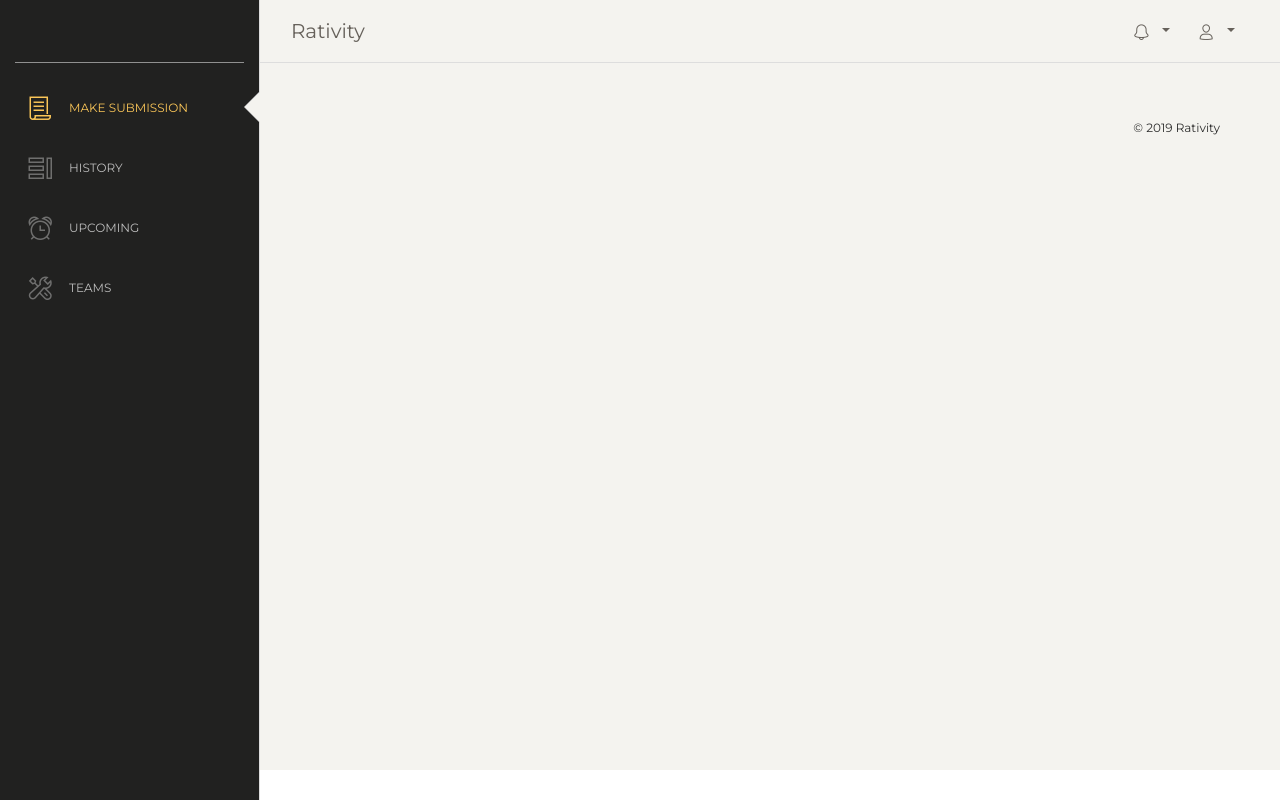
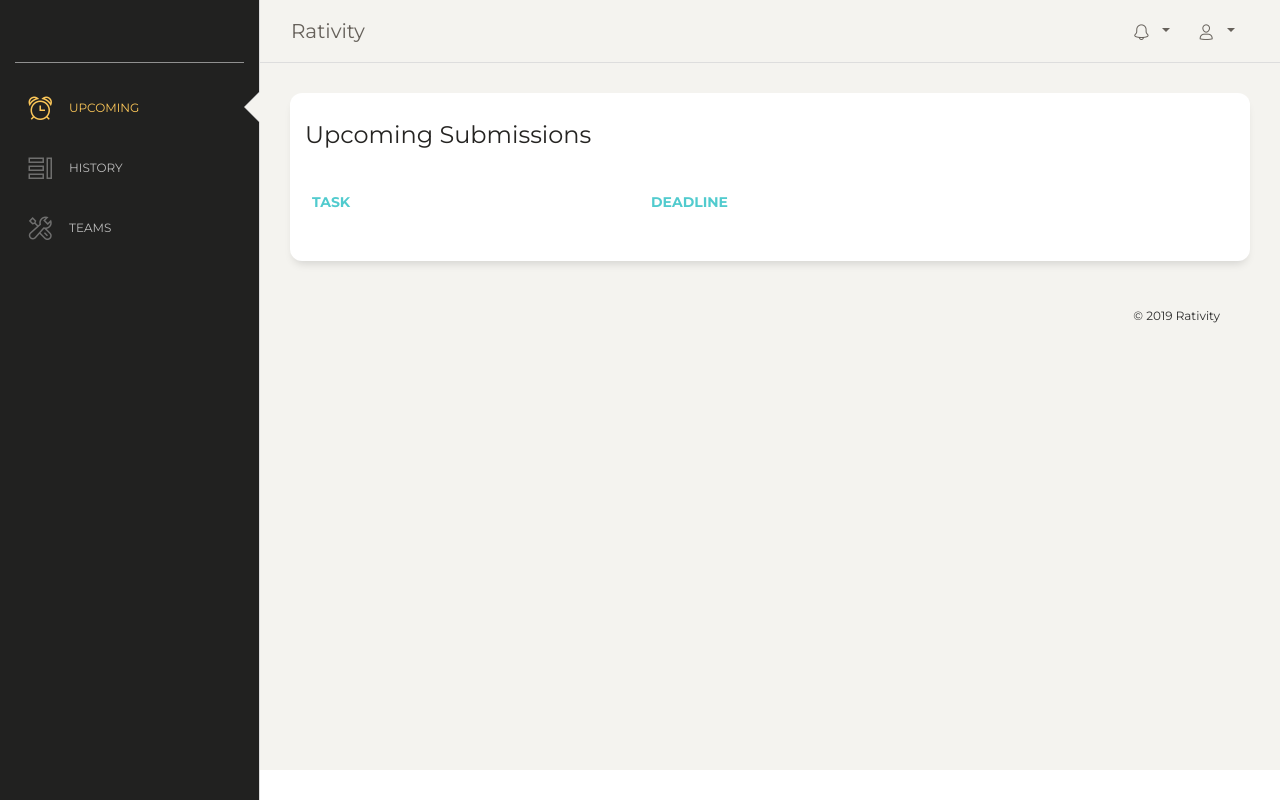
Before and after one commit to sumedh151/VesitHacks-19, a Django app: page /test/ in a window 1280 px wide. Run offline with Django 3.2, Linux system fonts and the light colour scheme; lists and menus that the app fills with data are empty; some libraries are stand-ins or nearby versions.

Commit message:
Team Member Dashboard Basic Complete

```diff
--- a/vesithacks19/LandingPage/urls.py
+++ b/vesithacks19/LandingPage/urls.py
@@ -7,4 +7,5 @@ from django.conf.urls import url
 urlpatterns=[
     path('',views.index,name='index'),
     url(r'^test/$', views.test, name="test"),
+    url(r'^history/$', views.history, name="history"),
 ]
--- a/vesithacks19/LandingPage/views.py
+++ b/vesithacks19/LandingPage/views.py
@@ -6,4 +6,7 @@ def index(request):
     return render(request,'layout/index.html')
 
 def test(request):
-    return render(request,'team_member/layout/header.html')
+    return render(request,'team_member/team_member_index.html')
+
+def history(request):
+    return render(request, "team_member/team_member_history.html")
--- a/vesithacks19/templates/team_member/layout/header.html
+++ b/vesithacks19/templates/team_member/layout/header.html
@@ -51,9 +51,9 @@
                       <div class="sidebar-wrapper">
                         <ul class="nav">
                           <li class="active ">
-                            <a href="./dashboard.html">
-                              <i class="nc-icon nc-paper"></i>
-                              <p>Make Submission</p>
+                            <a href="{% url 'test' %}">
+                              <i class="nc-icon nc-time-alarm"></i>
+                              <p>Upcoming</p>
                             </a>
                           </li>
                           <!-- <li>
@@ -81,19 +81,19 @@
                               </a>
                             </li> -->
                           <li>
-                            <a href="./tables.html">
+                            <a href="{% url 'history' %}">
                               <i class="nc-icon nc-tile-56"></i>
                               <p>History</p>
                             </a>
                           </li>
-                          <li>
+                          <!-- <li>
                             <a href="./typography.html">
                               <i class="nc-icon nc-time-alarm"></i>
                               <p>Upcoming</p>
                             </a>
-                          </li>
+                          </li> -->
                           <li>
-                            <a href="./user.html">
+                            <a href="dabba.html">
                               <i class="nc-icon nc-settings"></i>
                               <p>Teams</p>
                             </a>
--- /dev/null
+++ b/vesithacks19/templates/team_member/team_member_index.html
@@ -0,0 +1,42 @@
+{% extends 'team_member/layout/header.html' %}
+{% block team_member %}
+<div class="row">
+        <div class="col-md-12">
+          <div class="card">
+            <div class="card-header">
+              <h4 class="card-title">Upcoming Submissions</h4>
+            </div>
+            <div class="card-body">
+              <div class="table-responsive">
+                <table class="table">
+                  <thead class=" text-primary">
+                    <th>
+                      Task
+                    </th>
+                    <th>
+                      Deadline
+                    </th>
+                    <!-- <th>
+                      City
+                    </th> -->
+                    <!-- <th class="text-right">
+                      Salary
+                    </th> -->
+                  </thead>
+                  <tbody>
+                  {% for i in tasks %}
+                    <tr>
+                      <td>task</td>
+                      <td>deadline</td>
+                      <td><button class="btn btn-primary"><i class="nc-icon nc-paper"></i> Submit</button></td>
+                    </tr>
+                  {% endfor %}
+                  </tbody>
+                </table>
+                <!-- <button class="btn btn-primary"><i class="nc-icon nc-paper"></i> Submit</button> -->
+              </div>
+            </div>
+          </div>
+        </div>
+      </div>
+{% endblock %}
```
Also changed, not shown: vesithacks19/templates/team_member/team_member_history.html (added, +43 -0 lines).
